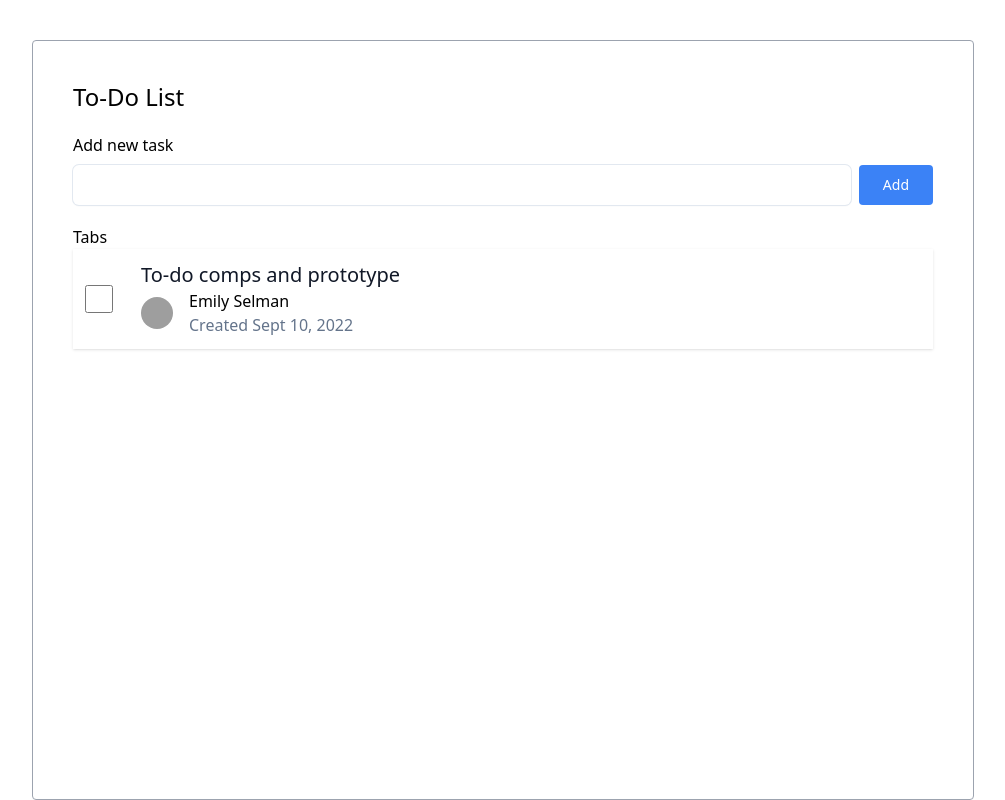
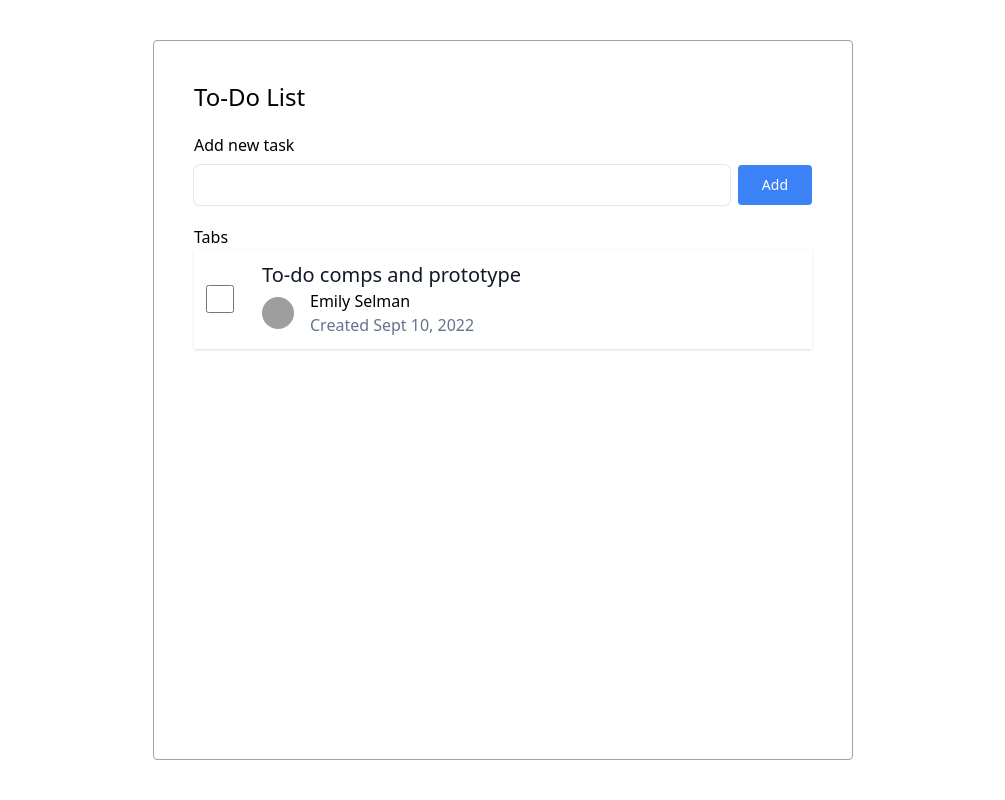
Before and after one commit to jonjieviduya/reacttodo, a React (Vite) app: page / in a window 1280 px wide. Shown: the whole page, without its empty margins (137-1142 px from the left). Built offline with nearby package versions, Linux system fonts and the light colour scheme; grey boxes are pictures that could not be loaded.

Commit message:
Updated the size of the container.

```diff
--- a/src/App.jsx
+++ b/src/App.jsx
@@ -10,7 +10,7 @@ import Todos from "./components/Todos";
 const App = () => {
   return (
     <section className="flex justify-center h-screen">
-      <div className="border border-gray-400 rounded p-10 w-[942px] mt-10">
+      <div className="border border-gray-400 rounded p-10 w-[700px] mt-10 mb-10">
         <Header />
         <Form />
         <Tabs />
```
